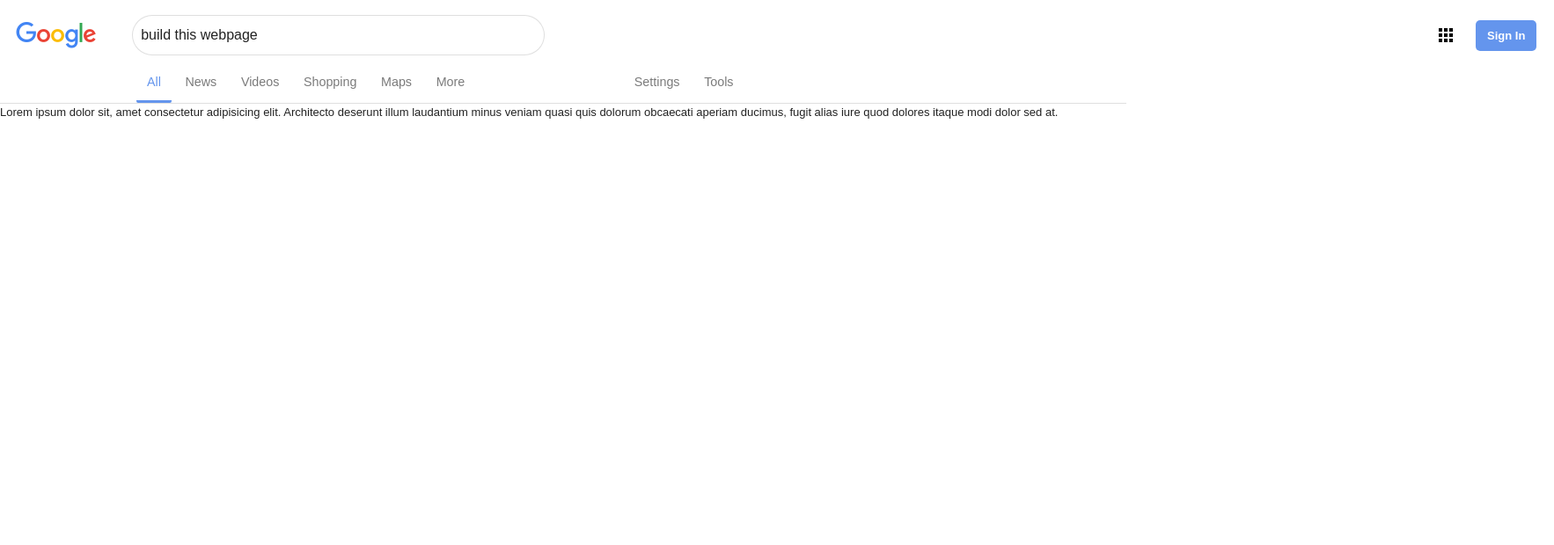
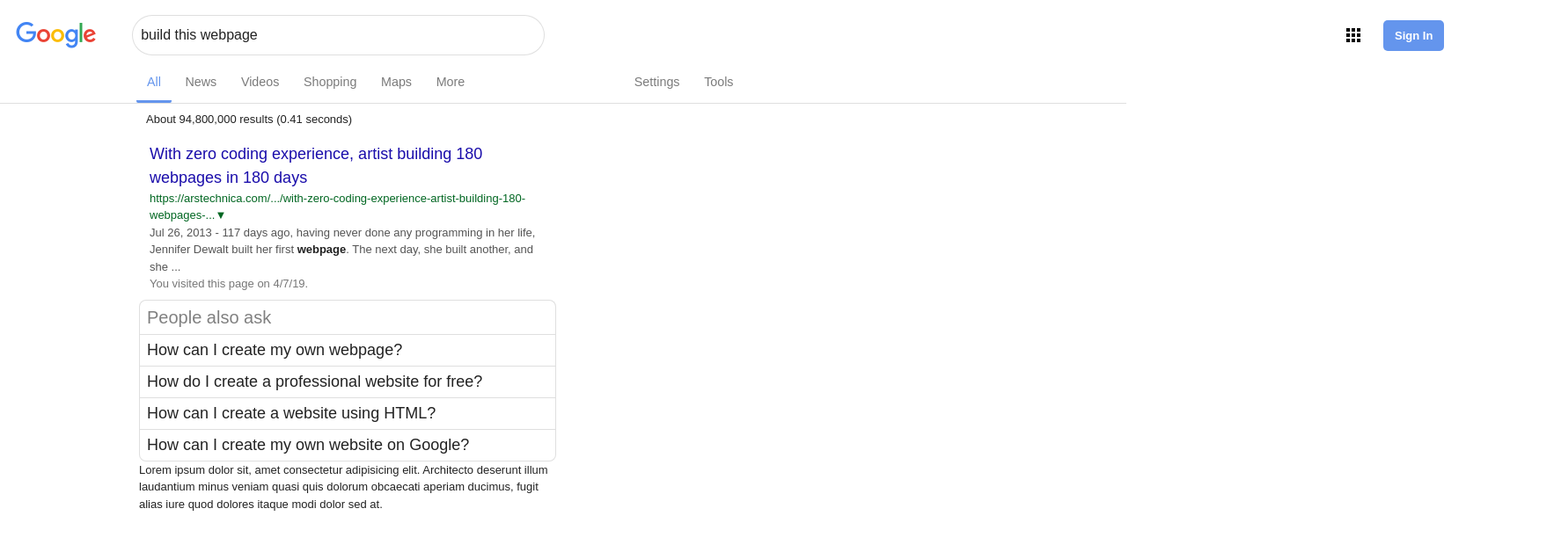
Before and after one commit to TeraBirb/google-searchpage, a plain HTML site: page index.html in a window 1280 px wide. Shown: the whole page at 88% size, 1766 px wide, since content can reach past the window. Drawn offline with Linux system fonts and the light colour scheme; a script that the page names is missing.

Commit message:
add first-result, postpone dropdown arrow

```diff
--- a/css/main.css
+++ b/css/main.css
@@ -23,6 +23,12 @@
 
 a {
   text-decoration: none;
+}
+
+h3 a {
+  font-size: 18px;
+  font-weight: normal;
+  color: #1a0dab;
 }
 
 #logo {
@@ -59,7 +65,7 @@ input:focus {
   position: relative;
   margin: 18px;
   height: 85px;
-  left: 975px;
+  left: 870px;
   bottom: 10px;
 }
 
@@ -114,3 +120,54 @@ nav ul .selected {
 .blue {
   color: cornflowerblue;
 }
+
+/* Search Results */
+
+#search-stats {
+  padding: 8px;
+}
+
+#search-results span {
+}
+
+#search-results {
+  width: 37%;
+  margin-left: 158px;
+}
+
+.result {
+  padding: 8px 12px;
+}
+
+.result cite {
+  color: #006621;
+  font-style: normal;
+}
+
+.result span {
+  display: block;
+  color: #545454;
+}
+
+.result #date-visited {
+  color: #777777;
+}
+
+#people-also {
+  border: solid 1px #22222225;
+  border-radius: 8px;
+}
+
+#people-also div {
+  padding: 4px 8px;
+  background: none;
+  color: #222222;
+  font-size: 18px;
+  border-top: solid 1px #22222225;
+}
+
+#people-also div:first-child {
+  font-size: 20px;
+  color: #808080;
+  border-top: none;
+}
--- a/index.html
+++ b/index.html
@@ -37,11 +37,41 @@
       </nav>
     </div>
     <div id="container-bottom">
-      <p>
-        Lorem ipsum dolor sit, amet consectetur adipisicing elit. Architecto
-        deserunt illum laudantium minus veniam quasi quis dolorum obcaecati
-        aperiam ducimus, fugit alias iure quod dolores itaque modi dolor sed at.
-      </p>
+      <div id="search-results">
+        <div id="search-stats">
+          <span>About 94,800,000 results (0.41 seconds)</span>
+        </div>
+
+<!-- Start of Results -->
+
+        <div class="result first-result">
+          <h3>
+            <a href="#"
+              >With zero coding experience, artist building 180 webpages in 180
+              days</a
+            >
+          </h3>
+          <cite>https://arstechnica.com/.../with-zero-coding-experience-artist-building-180-webpages-...&#9660</cite>
+          <span>Jul 26, 2013 - 117 days ago, having never done any programming in her life, Jennifer Dewalt built her first <b>webpage</b>. The next day, she built another, and she ...</span>
+          <div id="date-visited">
+            You visited this page on 4/7/19.
+          </div>
+        </div>
+
+        <div id="people-also">
+          <div>People also ask</div>
+          <div>How can I create my own webpage?</div>
+          <div>How do I create a professional website for free?</div>
+          <div>How can I create a website using HTML?</div>
+          <div>How can I create my own website on Google?</div>
+        </div>
+        <p>
+          Lorem ipsum dolor sit, amet consectetur adipisicing elit. Architecto
+          deserunt illum laudantium minus veniam quasi quis dolorum obcaecati
+          aperiam ducimus, fugit alias iure quod dolores itaque modi dolor sed
+          at.
+        </p>
+      </div>
     </div>
   </body>
 </html>
```
